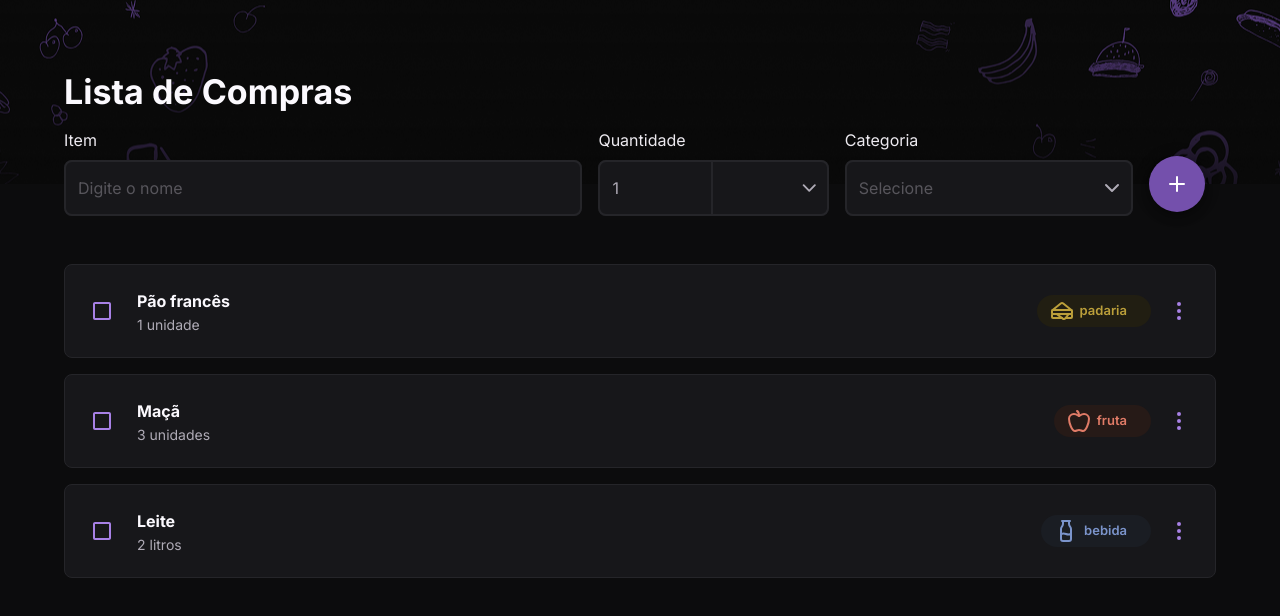
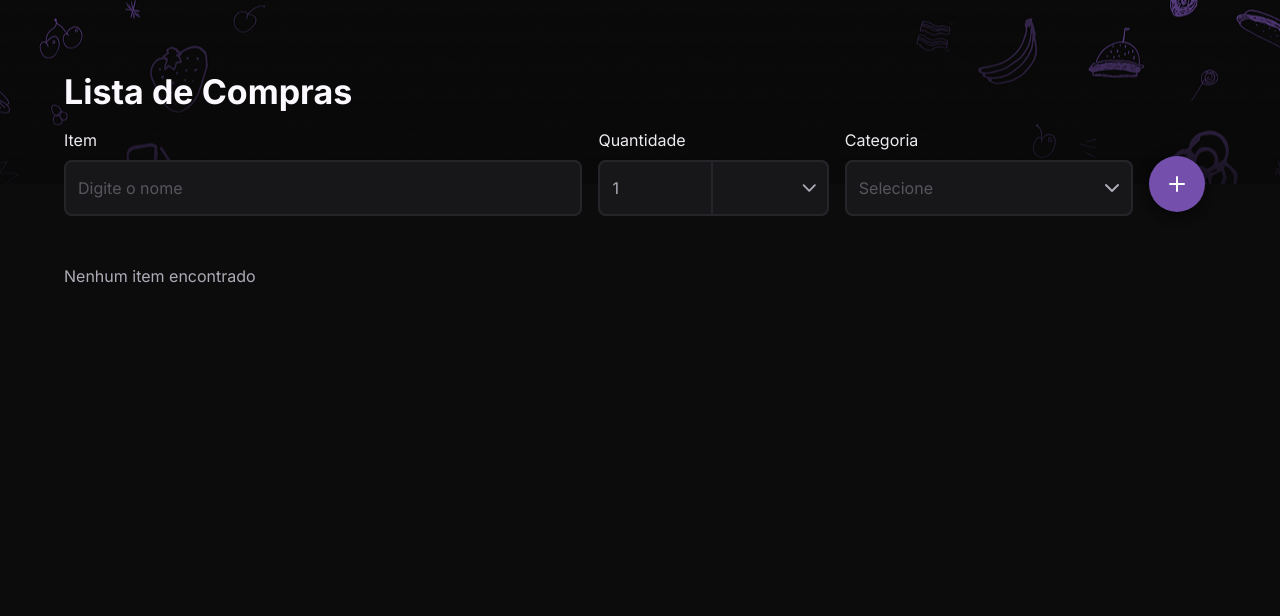
Before and after one commit to gabrieloliveirapimentel/market-list, a React (Vite) app: page / in a window 1280 px wide. Shown: the top 616 px of the page. Built offline with nearby package versions, Linux system fonts and the light colour scheme.

Commit message:
feat: Adicionando função para adicionar item a lista

```diff
--- a/src/App.tsx
+++ b/src/App.tsx
@@ -21,32 +21,7 @@ interface ItemProps {
 }
 
 export function App() {
-  const [items, setItems] = useState<ItemProps[]>([
-    {
-      id: "1",
-      label: "Pão francês",
-      category: "Padaria",
-      quantity: 1,
-      unit: "unidade",
-      isChecked: false,
-    },
-    {
-      id: "2",
-      label: "Maçã",
-      category: "Fruta",
-      quantity: 3,
-      unit: "unidades",
-      isChecked: false,
-    },
-    {
-      id: "3",
-      label: "Leite",
-      category: "Bebida",
-      quantity: 2,
-      unit: "litros",
-      isChecked: false,
-    },
-  ]);
+  const [items, setItems] = useState<ItemProps[]>([]);
 
   function handleCheckItem(id: string) {
     const updatedItems = items.map((item) => {
@@ -61,13 +36,17 @@ export function App() {
     setItems(updatedItems);
   }
 
+  function handleAddItem(newItem: ItemProps) {
+    setItems((prevItems) => [...prevItems, newItem]);
+  }
+
   return (
     <ThemeProvider theme={theme}>
       <CssBaseline />
       <Header />
 
       <Container>
-        <FormUsage />
+        <FormUsage addItem={handleAddItem} />
 
         <Grid container spacing={2}>
           {items.length > 0 ? (
```
